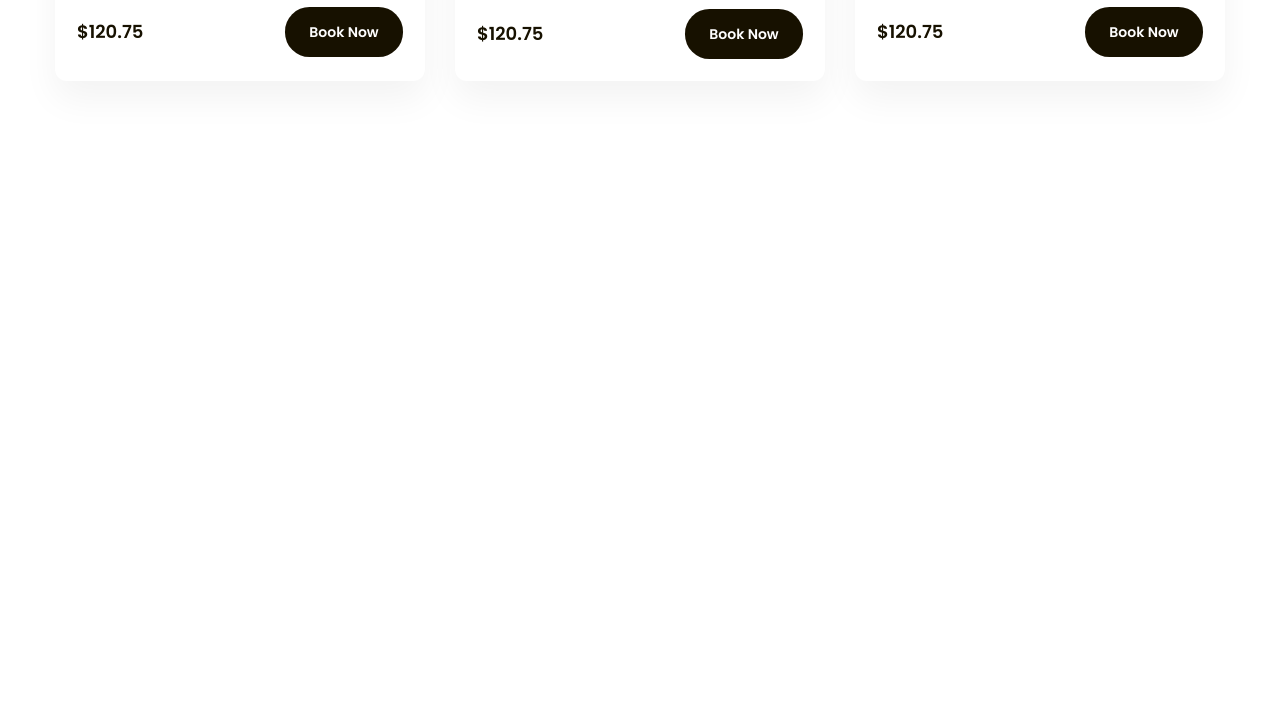
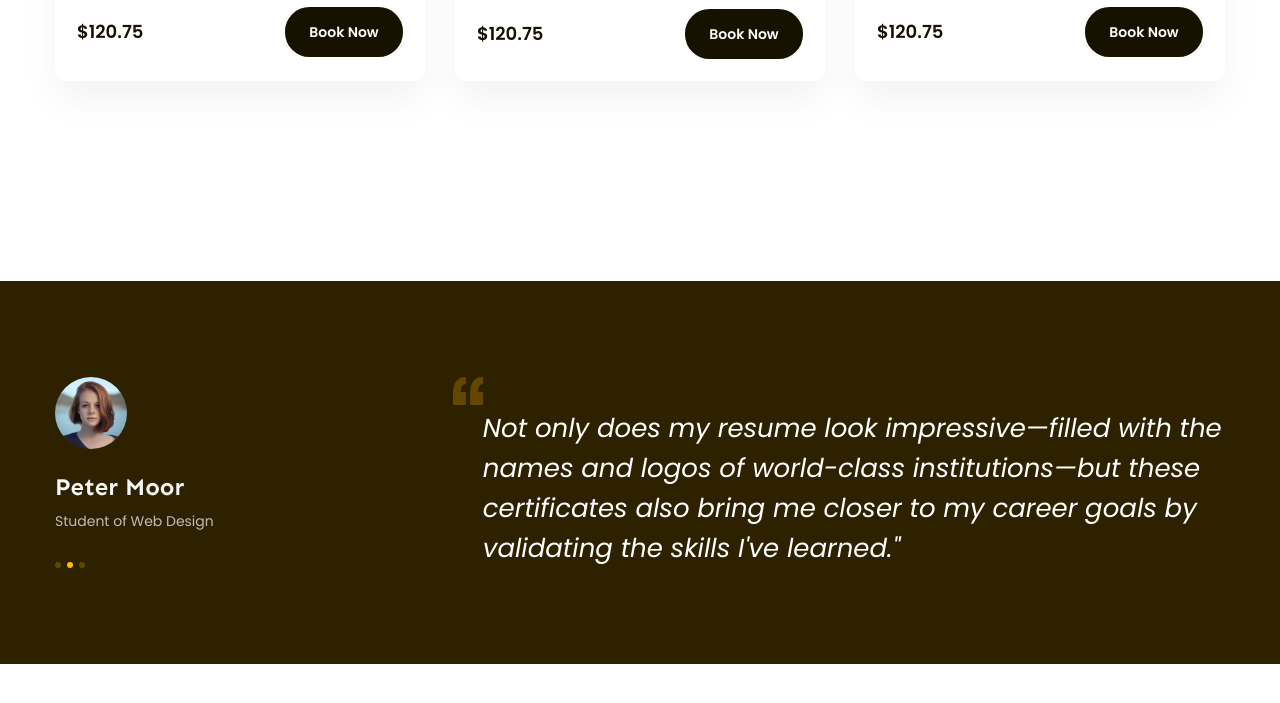
Before and after one commit to haioanh/langding-page-2, a plain HTML site: page index.html in a window 1280 px wide. Shown: the part 1674-2377 px from the top of the page. Drawn offline with Linux system fonts and the light colour scheme.

Commit message:
create feedback fot the page

```diff
--- a/assets/css/style.css
+++ b/assets/css/style.css
@@ -335,3 +335,61 @@ a {
 .course-item .buy-btn:hover {
     background-color: var(--color-primary);
 }
+/* ========= feedback ========= */
+.feedback {
+    background-color: #2e2100;
+    min-height: 380px;
+    width: 100%vw;
+}
+.feedback-block {
+    display: flex;
+    justify-content: space-between;
+    align-items: center;
+    padding: 96px 0;
+}
+.feedback-info .img-avatar {
+    width: 72px;
+    height: 72px;
+    border-radius: 50%;
+}
+.feedback-info .name {
+    margin-top: 18px;
+    font-family: var(--font-sen);
+    font-weight: 700;
+    font-size: 2.4rem;
+    line-height: 1.42;
+    color: #f7f7f7;
+}
+.feedback-info .desc {
+    margin-top: 4px;
+    font-size: 1.4rem;
+    line-height: 1.86;
+    color: #bfbcb3;
+}
+.dots {
+    margin-top: 28px;
+    display: flex;
+    gap: 6px;
+}
+.dot {
+    width: 6px;
+    height: 6px;
+    border-radius: 50%;
+    background-color: #634700;
+}
+.dot:nth-child(2) {
+    background-color: var(--color-primary);
+}
+.feedback-content {
+    width: 66%;
+    display: flex;
+    flex-direction: column;
+}
+.feedback-item {
+    font-size: 2.6rem;
+    line-height: 1.54;
+    color: #ffffff;
+    padding-left: 30px;
+    font-style: italic;
+}
+/* ========= feature ======== */
--- a/index.html
+++ b/index.html
@@ -284,6 +284,45 @@
                     </div>
                 </div>
             </div>
+            <!-- feedback -->
+            <div class="feedback">
+                <div class="main-content">
+                    <div class="feedback-block">
+                        <div class="feedback-info">
+                            <div class="avatar">
+                                <img
+                                    src="./assets/img/avatar.jfif"
+                                    alt=""
+                                    class="img-avatar"
+                                />
+                            </div>
+                            <div class="name">Peter Moor</div>
+                            <p class="desc">Student of Web Design</p>
+                            <div class="dots">
+                                <span class="dot"></span>
+                                <span class="dot"></span>
+                                <span class="dot"></span>
+                            </div>
+                        </div>
+                        <div class="feedback-content">
+                            <div class="open-quotes">
+                                <img
+                                    src="./assets/img/open-quotes.svg"
+                                    alt=""
+                                />
+                            </div>
+                            <div class="feedback-item">
+                                Not only does my resume look impressive—filled
+                                with the names and logos of world-class
+                                institutions—but these certificates also bring
+                                me closer to my career goals by validating the
+                                skills I've learned."
+                            </div>
+                        </div>
+                    </div>
+                </div>
+            </div>
+            <!-- feature -->
         </main>
     </body>
 </html>
```
Also changed, not shown: assets/img/avatar.jfif (added), assets/img/open-quotes.svg (added).
